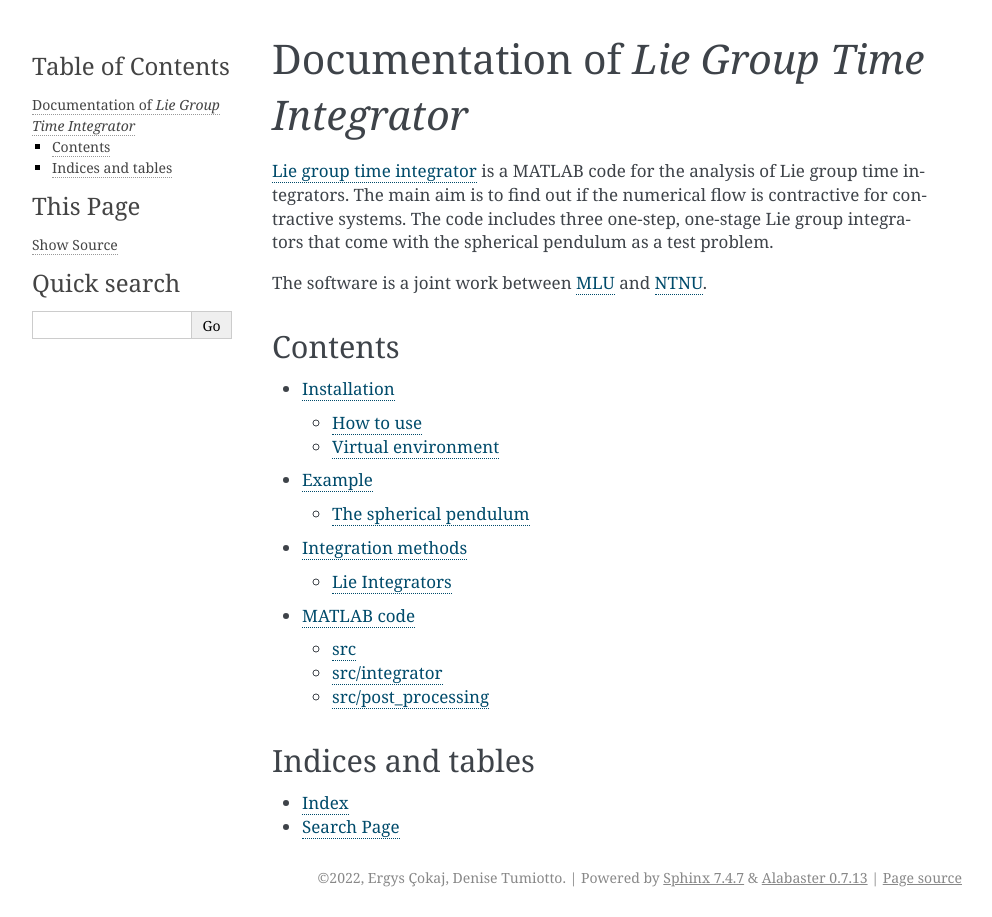
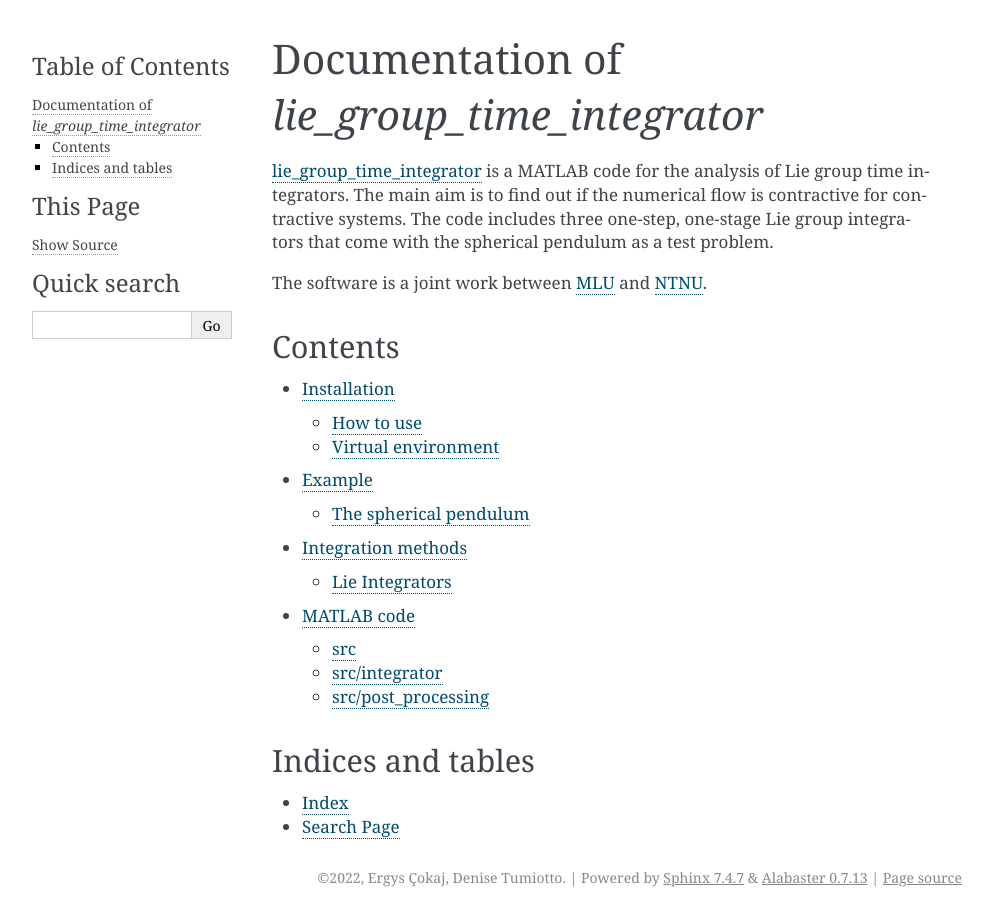
Before and after one commit to THREAD-3-2/lie_group_time_integrator, a Sphinx documentation site: the page built from docs/index.rst, in a window 1280 px wide. Shown: the whole page, without its empty margins (148-1140 px from the left). Built offline with Sphinx 7.4.7, drawn with Linux system fonts in a browser that asks for light colours.

```diff
--- a/docs/index.rst
+++ b/docs/index.rst
@@ -1,8 +1,8 @@
 ==============================================
- Documentation of `Lie Group Time Integrator`
+ Documentation of `lie_group_time_integrator`
 ==============================================
 
-`Lie group time integrator <https://github.com/THREAD-3-2/lie_group_time_integrator>`_
+`lie_group_time_integrator <https://github.com/THREAD-3-2/lie_group_time_integrator>`_
 is a MATLAB code for the analysis of Lie group time integrators.
 The main aim is to find out if the numerical flow is contractive for contractive systems.
 The code includes three one-step, one-stage Lie group integrators that come with the spherical pendulum as a test problem.
```
